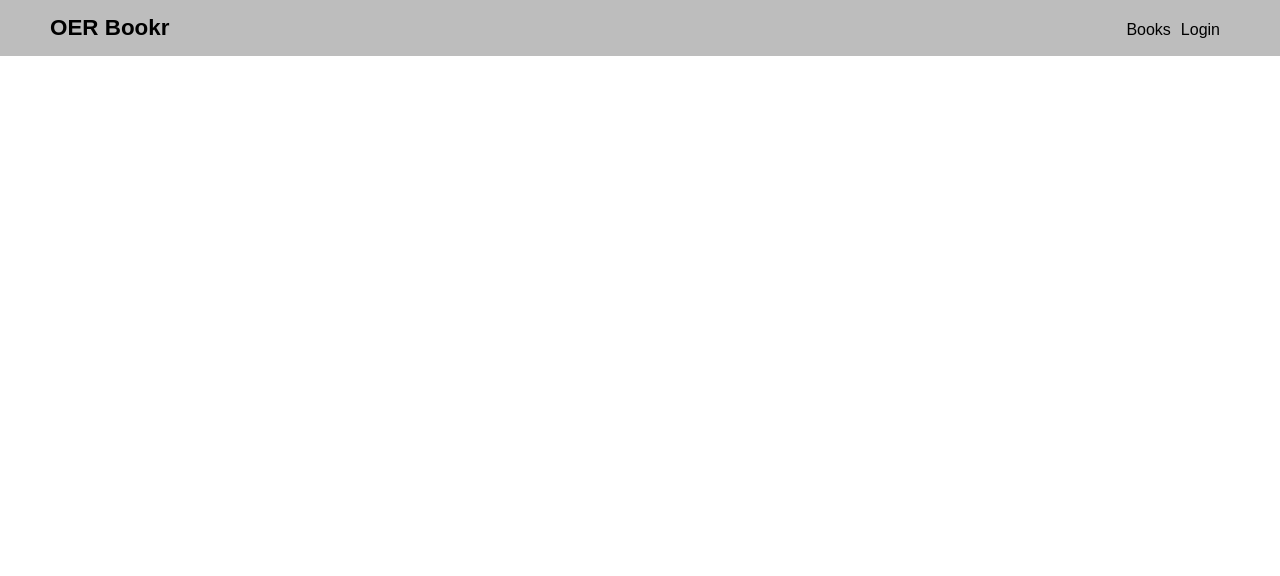
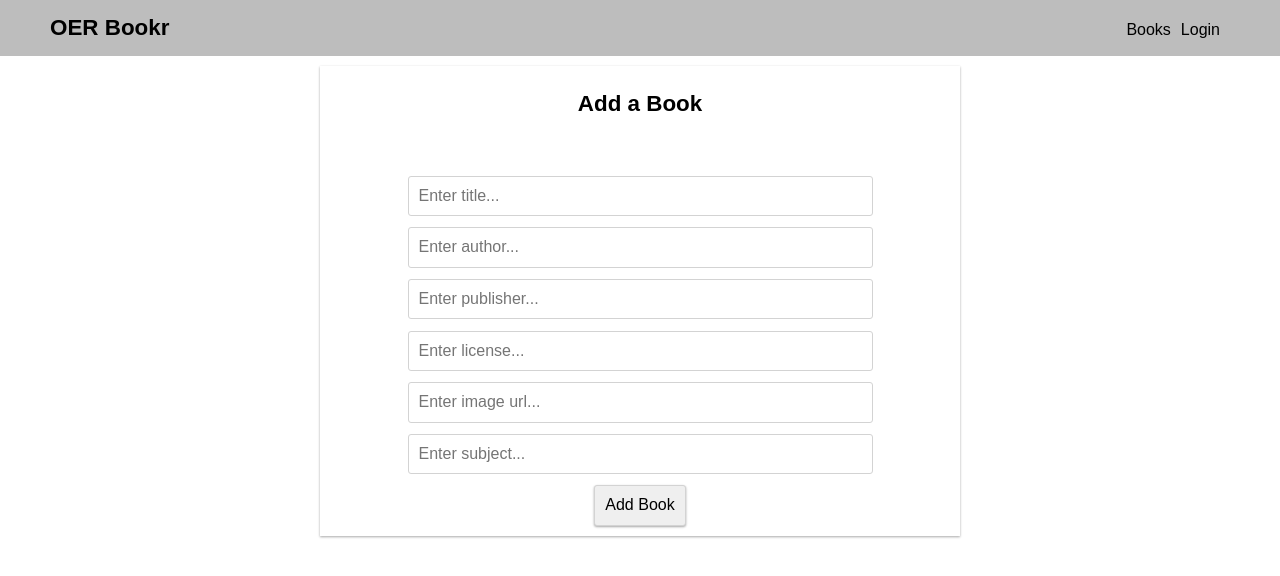
Before and after one commit to oer-bookr/oer-bookr-front-end-mcferrenm, a React (Create React App) app: page /addbook in a window 1280 px wide. Shown: the top 576 px of the page. Built offline with nearby package versions, Linux system fonts and the light colour scheme.

Commit message:
Add addBook functionality with POST request

```diff
--- a/src/App.css
+++ b/src/App.css
@@ -41,19 +41,40 @@
   display: flex;
   justify-content: center;
   align-items: baseline;
+  padding: 20px;
 }
 
-.sub-nav-bar h4 {
+.left-nav {
+  width: 33%;
+}
+
+.sub-nav-links h4 {
   margin-right: 10px;
 }
 
 .sub-nav-links {
+  width: 33%;
   display: flex;
   justify-content: space-evenly;
+  justify-content: center;
+  align-items: baseline;
 }
 
 .sub-nav-links a {
   margin-right: 10px;
+}
+
+.right-nav {
+  width: 33%;
+  display: flex;
+  justify-content: flex-end;
+}
+
+.right-nav button {
+  border: 1px solid lightgrey;
+  border-radius: 3px;
+  padding: 10px;
+  box-shadow: 0 1px 3px rgba(0, 0, 0, 0.12), 0 1px 2px rgba(0, 0, 0, 0.24);
 }
 
 /* JumboSearch */
@@ -98,11 +119,20 @@
 }
 
 .book-list-item-wrapper {
-  width: 300px;
-  height: 450px;
+  display: flex;
+  flex-direction: column;
+  justify-content: flex-end;
+  width: 200px;
   box-shadow: 0 1px 3px rgba(0, 0, 0, 0.12), 0 1px 2px rgba(0, 0, 0, 0.24);
+  margin: 0 30px 30px 0;
+  border: 1px solid lightgrey;
+  border-bottom-left-radius: 3px;
+  border-bottom-right-radius: 3px;
   padding: 10px;
-  margin: 0 30px 30px 0;
+}
+
+.book-list-item-wrapper .item-body {
+  padding: 10px;
 }
 
 /* Book Details */
@@ -133,12 +163,15 @@
   background: lightgrey;
 }
 
+.book-details img {
+  width: 300px;
+}
+
 /* Review Form */
 
 .review-form {
   margin: 10px auto;
   width: 50%;
-  /* height: 500px; */
   display: flex;
   flex-direction: column;
   align-items: center;
@@ -185,8 +218,65 @@
 }
 
 .review-form button {
+  border: 1px solid lightgrey;
+  border-radius: 3px;
+  padding: 10px;
+  box-shadow: 0 1px 3px rgba(0, 0, 0, 0.12), 0 1px 2px rgba(0, 0, 0, 0.24);
+}
+
+/* Book Form */
+
+.book-form {
+  margin: 10px auto;
+  width: 50%;
+  display: flex;
+  flex-direction: column;
+  align-items: center;
+  justify-content: space-evenly;
+  box-shadow: 0 1px 3px rgba(0, 0, 0, 0.12), 0 1px 2px rgba(0, 0, 0, 0.24);
+  padding: 10px;
+}
+
+.book-form .book-form-header {
+  display: flex;
+  justify-content: space-evenly;
+  align-items: baseline;
+  width: 100%;
+  height: 50px;
+  margin-bottom: 50px;
+}
+
+.book-form .book-form-header img {
+  width: 50px;
+}
+
+.book-form form {
+  display: flex;
+  flex-direction: column;
+  align-items: center;
+  height: 350px;
+  width: 75%;
+  justify-content: space-between;
+}
+
+.book-form input {
   padding: 10px;
   width: 100%;
   border-radius: 3px;
   border: 1px solid lightgrey;
 }
+
+.book-form textarea {
+  padding: 10px;
+  height: 100px;
+  width: 100%;
+  border-radius: 3px;
+  border: 1px solid lightgrey;
+}
+
+.book-form button {
+  border: 1px solid lightgrey;
+  border-radius: 3px;
+  padding: 10px;
+  box-shadow: 0 1px 3px rgba(0, 0, 0, 0.12), 0 1px 2px rgba(0, 0, 0, 0.24);
+}
--- a/src/App.js
+++ b/src/App.js
@@ -7,7 +7,7 @@ import {
   BookListView,
   BookDetailsView,
   ReviewFormView,
-  JumboSearchView
+  BookFormView
 } from "./views";
 
 import Nav from "./components/Nav";
@@ -19,12 +19,12 @@ class App extends Component {
     return (
       <div className="App">
         <Nav />
-        <Route path="/books/:subject" component={JumboSearchView} />
         <Route exact path="/login" component={LoginView} />
         <Route exact path="/" component={HomeView} />
         <Route path="/books/:subject" component={BookListView} />
         <Route exact path="/book/:id" component={BookDetailsView} />
         <Route path="/book/:id/addreview" component={ReviewFormView} />
+        <Route path="/addbook" component={BookFormView} />
       </div>
     );
   }
--- /dev/null
+++ b/src/components/BookForm/BookForm.js
@@ -0,0 +1,58 @@
+import React from "react";
+
+const BookForm = props => {
+  return (
+    <div className="book-form">
+      <div className="book-form-header">
+        <h1>Add a Book</h1>
+      </div>
+      <form id="book-form">
+        <input
+          type="text"
+          name="title"
+          placeholder="Enter title..."
+          value={props.title}
+          onChange={props.handleChange}
+        />
+        <input
+          type="text"
+          name="author"
+          placeholder="Enter author..."
+          value={props.author}
+          onChange={props.handleChange}
+        />
+        <input
+          type="text"
+          name="publisher"
+          placeholder="Enter publisher..."
+          value={props.publisher}
+          onChange={props.handleChange}
+        />
+        <input
+          type="text"
+          name="license"
+          placeholder="Enter license..."
+          value={props.license}
+          onChange={props.handleChange}
+        />
+        <input
+          type="text"
+          name="image"
+          placeholder="Enter image url..."
+          value={props.image}
+          onChange={props.handleChange}
+        />
+        <input
+          type="text"
+          name="subject"
+          placeholder="Enter subject..."
+          value={props.subject}
+          onChange={props.handleChange}
+        />
+        <button onClick={props.handleAddBook}>Add Book</button>
+      </form>
+    </div>
+  );
+};
+
+export default BookForm;
--- a/src/components/BookList/BookListItem.js
+++ b/src/components/BookList/BookListItem.js
@@ -6,9 +6,11 @@ const Book = ({ book: { title, author, image, id, subject } }) => {
     <Link to={`/book/${id}`}>
       <div className="book-list-item-wrapper">
         <img src={image} alt={title} />
-        <h2>{title}</h2>
-        <h3>{author}</h3>
-        <p>{subject}</p>
+        <div className="item-body">
+          <h2>{title}</h2>
+          <h3>{author}</h3>
+          <p>{subject}</p>
+        </div>
       </div>
     </Link>
   );
--- a/src/components/BookList/SubNav.js
+++ b/src/components/BookList/SubNav.js
@@ -1,17 +1,22 @@
 import React from "react";
-import { NavLink } from "react-router-dom";
+import { NavLink, Link } from "react-router-dom";
 
 const SubNav = () => {
   return (
     <nav className="sub-nav-bar">
-      <h4>Subjects:</h4>
+      <div className="left-nav" />
       <div className="sub-nav-links">
-        <NavLink to="/books/horror">Horror</NavLink>
-        <NavLink to="/books/comedy">Comedy</NavLink>
-        <NavLink to="/books/drama">Drama</NavLink>
-        <NavLink to="/books/romance">Romance</NavLink>
-        <NavLink to="/books/action">Action</NavLink>
+        <h4>Subjects:</h4>
+        <NavLink to="/books/math">Math</NavLink>
+        <NavLink to="/books/history">History</NavLink>
+        <NavLink to="/books/english">English</NavLink>
+        <NavLink to="/books/science">Science</NavLink>
         <NavLink to="/books/all">All</NavLink>
+      </div>
+      <div className="right-nav">
+        <Link to="/addbook">
+          <button>Add a Book</button>
+        </Link>
       </div>
     </nav>
   );
--- a/src/components/ReviewForm/ReviewForm.js
+++ b/src/components/ReviewForm/ReviewForm.js
@@ -6,7 +6,7 @@ const ReviewForm = props => {
   return (
     <div className="review-form">
       <div className="review-form-header">
-        <h1>Addding review to:</h1>
+        <h1>Adding review to:</h1>
         <h2>{title}</h2>
         <h3>{author}</h3>
         <img src={image} alt={title} />
--- a/src/store/reducers/booksReducer.js
+++ b/src/store/reducers/booksReducer.js
@@ -1,14 +1,18 @@
-import { bookData } from "../../MOCK_DATA";
+// import { bookData } from "../../MOCK_DATA";
 
 import {
   GET_BOOKS_START,
   GET_BOOKS_SUCCESS,
-  GET_BOOKS_FAILURE
+  GET_BOOKS_FAILURE,
+  ADD_BOOK_START,
+  ADD_BOOK_SUCCESS,
+  ADD_BOOK_FAILURE
 } from "../actions/bookListActions";
 
 const initialState = {
-  books: bookData,
+  books: [],
   isLoadingBooks: false,
+  isAddingBook: false,
   error: ""
 };
 
@@ -32,6 +36,24 @@ export const booksReducer = (state = initialState, action) => {
         isLoadingBooks: false,
         error: action.payload
       };
+    case ADD_BOOK_START:
+      return {
+        ...state,
+        isAddingBook: true,
+        error: ""
+      };
+    case ADD_BOOK_SUCCESS:
+      return {
+        ...state,
+        books: action.payload,
+        isAddingBook: false
+      };
+    case ADD_BOOK_FAILURE:
+      return {
+        ...state,
+        isAddingBook: false,
+        error: action.payload
+      };
     default:
       return state;
   }
--- /dev/null
+++ b/src/views/BookFormView.js
@@ -0,0 +1,73 @@
+import React, { Component } from "react";
+import { connect } from "react-redux";
+
+import BookForm from "../components/BookForm/BookForm";
+import { addBook } from "../store/actions/bookListActions";
+
+const CLEARED_BOOK = {
+  title: "",
+  author: "",
+  publisher: "",
+  license: "",
+  image: "",
+  subject: ""
+};
+
+class BookFormView extends Component {
+  state = {
+    bookInputs: {
+      title: "",
+      author: "",
+      publisher: "",
+      license: "",
+      image: "",
+      subject: ""
+    }
+  };
+
+  handleChange = e => {
+    e.persist();
+    this.setState(prevState => ({
+      bookInputs: {
+        ...prevState.bookInputs,
+        [e.target.name]: e.target.value
+      }
+    }));
+  };
+
+  handleAddBook = e => {
+    e.preventDefault();
+
+    const payload = {
+      ...this.state.bookInputs
+    };
+
+    this.props.addBook(payload);
+
+    this.setState({
+      reviewInputs: CLEARED_BOOK
+    });
+
+    this.props.history.push("/books/all");
+  };
+
+  render() {
+    return (
+      <BookForm
+        bookInputs={this.state.bookInputs}
+        handleChange={this.handleChange}
+        handleAddBook={this.handleAddBook}
+      />
+    );
+  }
+}
+
+const mapStateToProps = state => ({
+  // books: state.booksReducer.books,
+  // reviews: state.reviewsReducer.reviews
+});
+
+export default connect(
+  mapStateToProps,
+  { addBook }
+)(BookFormView);
--- a/src/views/BookListView.js
+++ b/src/views/BookListView.js
@@ -1,7 +1,9 @@
 import React, { Component } from "react";
+import { Route } from "react-router-dom";
 import { connect } from "react-redux";
 import Loader from "react-loader-spinner";
 
+import { JumboSearchView } from "./";
 import SubNav from "../components/BookList/SubNav";
 import BookList from "../components/BookList/BookList";
 import { getBooks } from "../store/actions/bookListActions";
@@ -13,6 +15,7 @@ class BookListView extends Component {
   render() {
     return (
       <div>
+        <Route path="/books/:subject" component={JumboSearchView} />
         <SubNav />
         {this.props.isLoadingBooks && (
           <Loader type="Grid" color="#somecolor" height={80} width={80} />
--- a/src/views/index.js
+++ b/src/views/index.js
@@ -5,3 +5,4 @@ export { default as BookDetailsView } from "./BookDetailsView";
 export { default as ReviewFormView } from "./ReviewFormView";
 export { default as ReviewListView } from "./ReviewListView";
 export { default as JumboSearchView } from "./JumboSearchView";
+export { default as BookFormView } from "./BookFormView";
```
Also changed, not shown: src/store/actions/bookListActions.js (+21 -7 lines).
